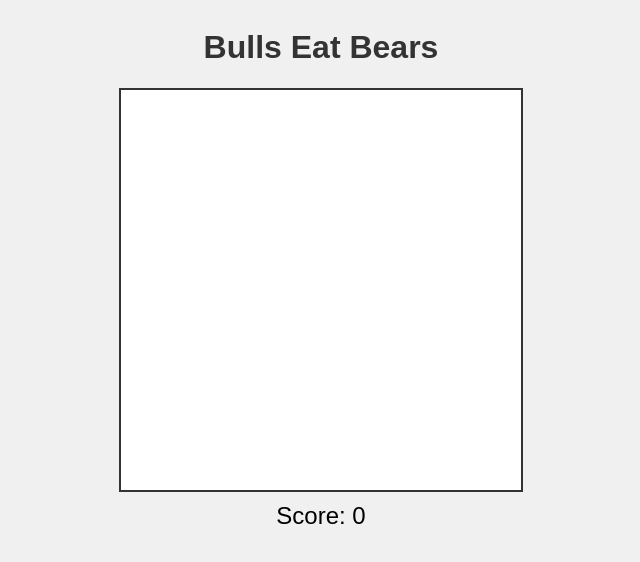
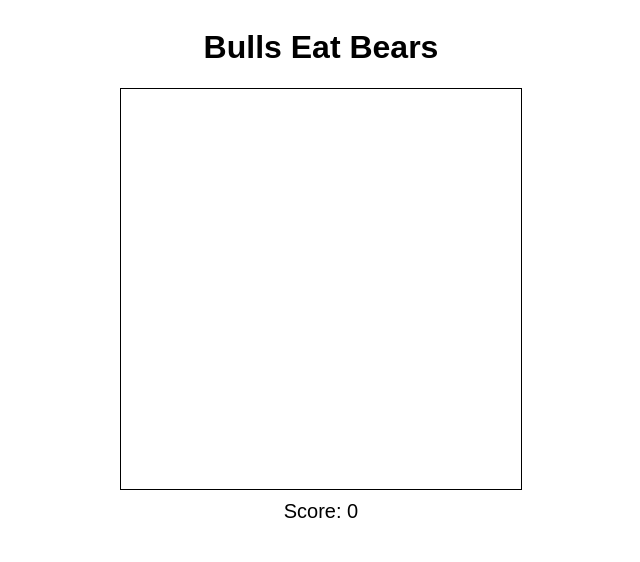
Before and after one commit to heyyovico/flappy-notion, a plain HTML site: page index.html in a window 1280 px wide. Shown: the whole page, without its empty margins (319-959 px from the left). Drawn offline with Linux system fonts and the light colour scheme.

Commit message:
Update style.css

```diff
--- a/style.css
+++ b/style.css
@@ -2,27 +2,15 @@ body {
     display: flex;
     flex-direction: column;
     align-items: center;
-    background-color: #f0f0f0;
+    justify-content: center;
     font-family: Arial, sans-serif;
 }
 
-h1 {
-    color: #333;
-}
-
-canvas {
-    border: 2px solid #333;
-    background-color: #fff;
+#gameCanvas {
+    border: 1px solid black;
 }
 
 #score {
-    font-size: 24px;
-    margin: 10px 0;
+    font-size: 20px;
+    margin-top: 10px;
 }
-
-#gameOver {
-    font-size: 48px;
-    color: red;
-    font-weight: bold;
-    display: none; /* Hidden by default */
-}
```
